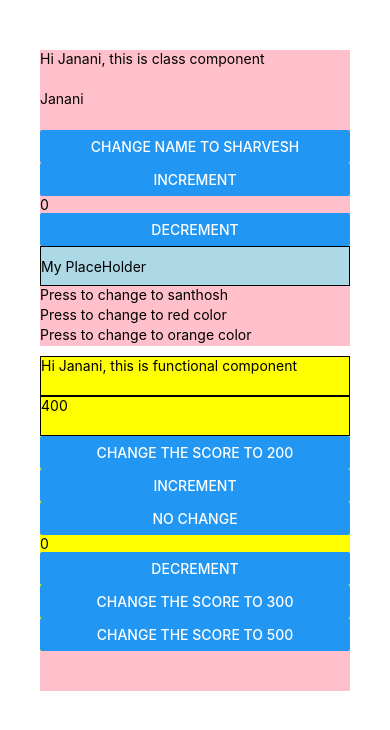
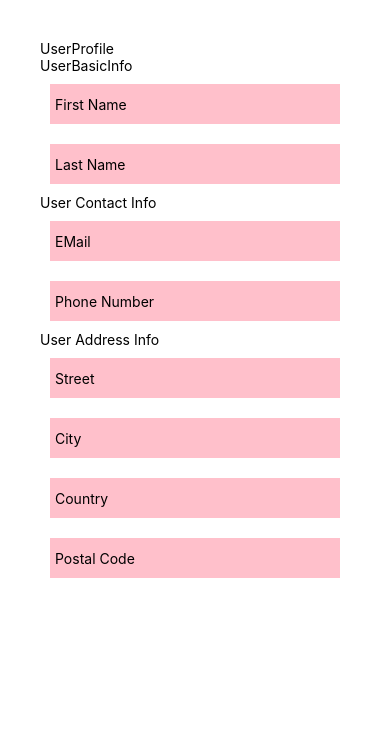
Before and after one commit to ra-janani/firstsampleproject, a React Native app: screen / in a window 390 px wide. Shown: the top 730 px of the page. Built offline with nearby package versions, Linux system fonts and the light colour scheme.

Commit message:
Passing only the inputStyle props to all the child components.

```diff
--- a/App.js
+++ b/App.js
@@ -7,78 +7,32 @@
 
 import React, {useState} from 'react';
 
-import {
-  Text,
-  TextInput,
-  View,
-  Image,
-  Button,
-  Alert,
-  ScrollView,
-  TouchableOpacity,
-  TouchableHighlight,
-  TouchableWithoutFeedback,
-  ActivityIndicator,
-  Switch,
-} from 'react-native';
-import MyTestComponent from './src/components/MyTestComponent';
-import MyTestFuncComponent from './src/components/MyTestFuncComponent';
+import {Text, View, ScrollView} from 'react-native';
+import UserProfile from './src/components/UserProfile';
 
 function App() {
-  const [isEnabled, setIsEnabled] = useState(false);
-  const toggleSwitch = () => setIsEnabled(previousState => !previousState);
+  const userObject = {
+    firstName: 'Janani',
+    lastName: 'Rajendran',
+    phone: '07919849860',
+    email: 'ra.janani@yahoo.co.in',
+    city: 'London',
+    country: 'England',
+    street: 'Thurston Road',
+    postalCode: 'SE137SL',
+  };
+
+  const inputStyle={
+    height:40,
+    backgroundColor:'pink',
+    margin:10,
+    padding:5
+  };
+
   return (
     <View style={{flex: 1, margin: 40}}>
       <ScrollView>
-        <MyTestComponent bgColor="lightblue" name="Janani" />
-        <MyTestFuncComponent bgColor="yellow" score={400} />
-
-        {/* <Text>Hello World!!!</Text>
-        <Text>First Name</Text>
-        <TextInput style={{height: 40, backgroundColor: '#84cf98'}} />
-        <Text>Last Name</Text>
-        <TextInput style={{height: 40, backgroundColor: '#4e5873'}} />
-        <Text>City</Text>
-        <TextInput style={{height: 40, backgroundColor: '#ac74ad'}} />
-        <Text>Country</Text>
-        <TextInput style={{height: 40, backgroundColor: '#d1bc92'}} />
-        <Image
-          style={{width: 200, height: 200, marginTop: 40}}
-          source={{
-            uri: 'https://cdn.pixabay.com/photo/2015/03/17/02/01/cubes-677092_1280.png',
-          }}
-        />
-        <Image
-          style={{width: 200, height: 200, marginVertical: 40}}
-          source={{
-            uri: 'https://images.freeimages.com/images/large-previews/b05/more-marbles-less-random-1483002.jpg?fmt=webp&w=350',
-          }}
-        />
-        <ActivityIndicator size="small" color="#0000ff" />
-        <Button
-          title={'Submit'}
-          onPress={() => {
-            Alert.alert('Success', 'Form Submitted');
-          }}
-        />
-        <Switch
-          trackColor={{false: '#767577', true: '#81b0ff'}}
-          thumbColor={isEnabled ? '#f5dd4b' : '#f4f3f4'}
-          ios_backgroundColor="#3e3e3e"
-          onValueChange={toggleSwitch}
-          value={isEnabled}
-        />
-        <TouchableOpacity activeOpacity={0.5} style={{margin: 50}}>
-          <View>
-            <Text>This is touchable text</Text>
-            <Image
-              style={{width: 200, height: 200, marginVertical: 40}}
-              source={{
-                uri: 'https://images.freeimages.com/images/large-previews/b05/more-marbles-less-random-1483002.jpg?fmt=webp&w=350',
-              }}
-            />
-          </View>
-        </TouchableOpacity>  */}
+        <UserProfile userData={userObject} inputStyle={inputStyle}/>
       </ScrollView>
     </View>
   );
--- /dev/null
+++ b/src/components/UserAddressInfo.js
@@ -0,0 +1,17 @@
+import React from 'react';
+import {View, Text, TextInput} from 'react-native';
+
+const UserAddressInfo = (props) => {
+    const {inputStyle}=props;
+  return(
+    <View>
+    <Text>User Address Info</Text>
+    <TextInput value={''} onChangeText={()=>{}} placeholder='Street' style={inputStyle}/>
+    <TextInput value={''} onChangeText={()=>{}} placeholder='City' style={inputStyle}/>
+    <TextInput value={''} onChangeText={()=>{}} placeholder='Country' style={inputStyle}/>
+    <TextInput value={''} onChangeText={()=>{}} placeholder='Postal Code' style={inputStyle}/>
+  </View>
+  );
+
+};
+export default UserAddressInfo;
--- /dev/null
+++ b/src/components/UserBasicInfo.js
@@ -0,0 +1,17 @@
+import React from 'react';
+import {View, Text, TextInput} from 'react-native';
+
+const UserBasicInfo = (props) => {
+
+const {inputStyle}=props;
+
+  return (
+    <View>
+      <Text>UserBasicInfo</Text>
+      <TextInput value={''} onChangeText={()=>{}} placeholder='First Name' style={inputStyle}/>
+      <TextInput value={''} onChangeText={()=>{}} placeholder='Last Name'style={inputStyle}/>
+    </View>
+  );
+};
+
+export default UserBasicInfo;
--- /dev/null
+++ b/src/components/UserContactInfo.js
@@ -0,0 +1,15 @@
+import React from 'react';
+import {View, Text, TextInput} from 'react-native';
+
+const UserContactInfo = (props) => {
+    const {inputStyle}=props;
+  return (
+    <View>
+      <Text>User Contact Info</Text>
+      <TextInput value={''} onChangeText={()=>{}} placeholder='EMail' style={inputStyle}/>
+      <TextInput value={''} onChangeText={()=>{}} placeholder='Phone Number' style={inputStyle}/>
+    </View>
+  );
+};
+
+export default UserContactInfo;
--- /dev/null
+++ b/src/components/UserProfile.js
@@ -0,0 +1,21 @@
+import React from 'react';
+import {View, Text} from 'react-native';
+import UserBasicInfo from './UserBasicInfo';
+import UserAddressInfo from './UserAddressInfo';
+import UserContactInfo from './UserContactInfo';
+
+const UserProfile = (props) => {
+
+const {inputStyle}=props;
+
+  return (
+    <View>
+      <Text>UserProfile</Text>
+      <UserBasicInfo inputStyle={inputStyle}/>
+      <UserContactInfo inputStyle={inputStyle}/>
+      <UserAddressInfo inputStyle={inputStyle}/>
+    </View>
+  );
+};
+
+export default UserProfile;
```
